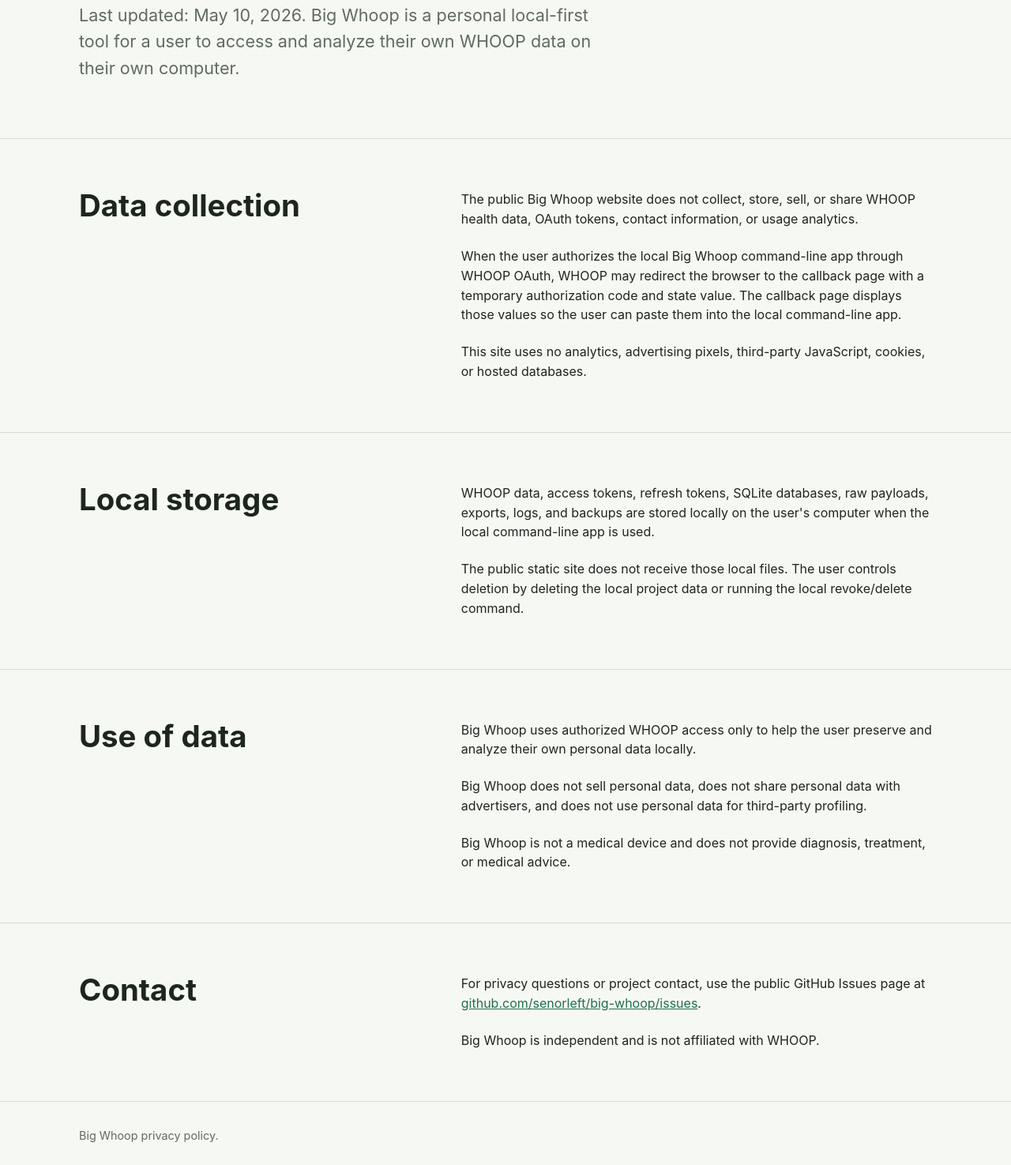
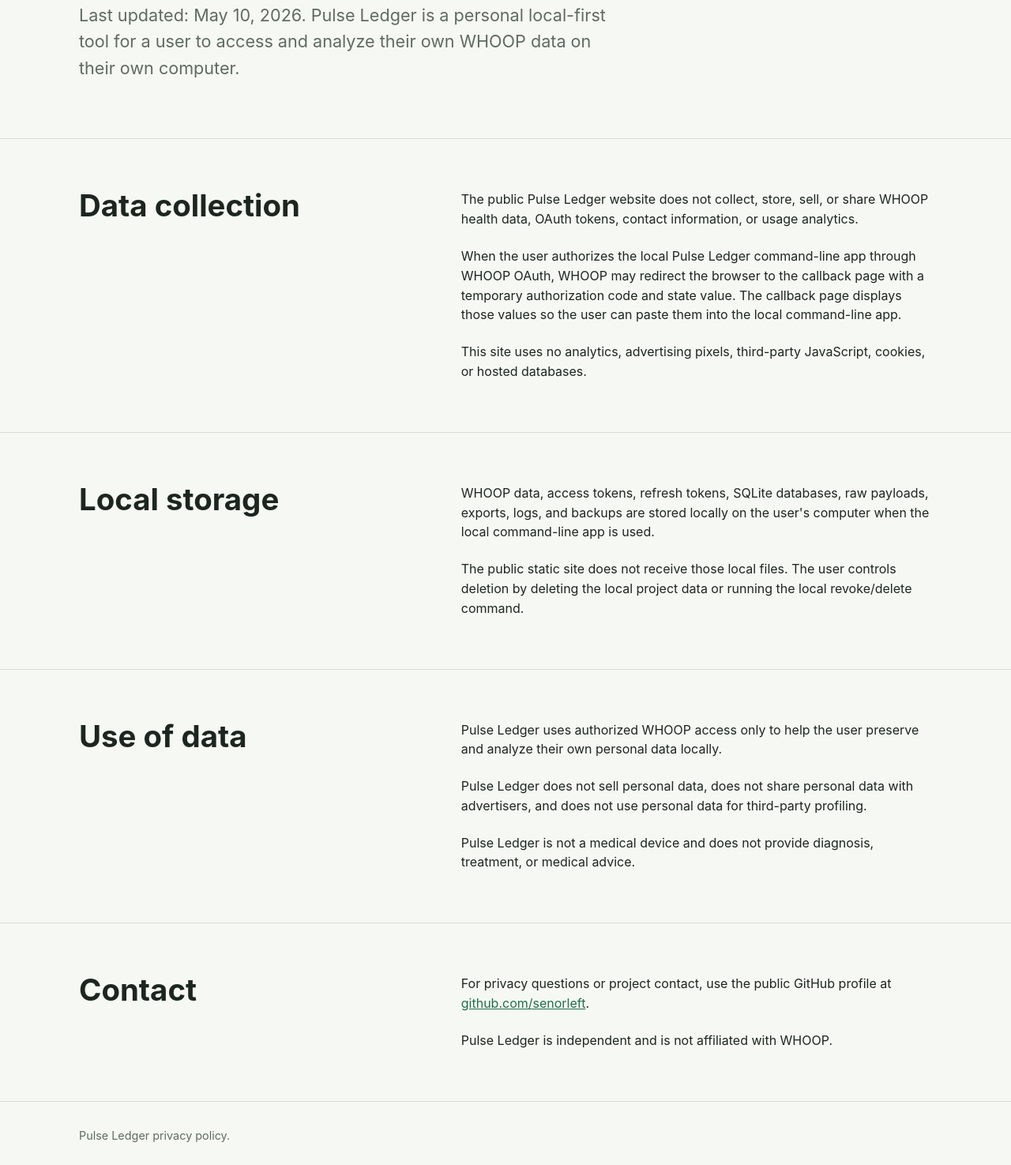
Before and after one commit to senorleft/big-whoop, a plain HTML site: page site/privacy/index.html in a window 1280 px wide. Shown: the part 265-1740 px from the top of the page at 79% size. Drawn offline with Linux system fonts and the light colour scheme.

Commit message:
Rename public app identity to Pulse Ledger
Replace Big Whoop branding and code-facing examples in the public compliance site with Pulse Ledger. Update the Cloudflare Pages URL, OAuth callback command, environment prefix examples, and fallback publisher identity while preserving factual WHOOP API references.

```diff
--- a/site/privacy/index.html
+++ b/site/privacy/index.html
@@ -3,14 +3,14 @@
   <head>
     <meta charset="utf-8">
     <meta name="viewport" content="width=device-width, initial-scale=1">
-    <title>Privacy Policy | Big Whoop</title>
-    <meta name="description" content="Privacy policy for Big Whoop, a local-first personal WHOOP data tool.">
+    <title>Privacy Policy | Pulse Ledger</title>
+    <meta name="description" content="Privacy policy for Pulse Ledger, a local-first personal WHOOP data tool.">
     <link rel="stylesheet" href="../styles.css">
   </head>
   <body>
     <header class="site-header">
       <nav class="shell nav" aria-label="Main navigation">
-        <a class="brand" href="../">Big Whoop</a>
+        <a class="brand" href="../">Pulse Ledger</a>
         <div class="nav-links">
           <a href="../privacy/">Privacy</a>
           <a href="../oauth/callback/">OAuth callback</a>
@@ -22,7 +22,7 @@
       <section class="hero">
         <div class="shell">
           <h1>Privacy Policy</h1>
-          <p class="lede">Last updated: May 10, 2026. Big Whoop is a personal local-first tool for a user to access and analyze their own WHOOP data on their own computer.</p>
+          <p class="lede">Last updated: May 10, 2026. Pulse Ledger is a personal local-first tool for a user to access and analyze their own WHOOP data on their own computer.</p>
         </div>
       </section>
 
@@ -30,8 +30,8 @@
         <div class="shell section-grid">
           <h2>Data collection</h2>
           <div class="stack">
-            <p>The public Big Whoop website does not collect, store, sell, or share WHOOP health data, OAuth tokens, contact information, or usage analytics.</p>
-            <p>When the user authorizes the local Big Whoop command-line app through WHOOP OAuth, WHOOP may redirect the browser to the callback page with a temporary authorization code and state value. The callback page displays those values so the user can paste them into the local command-line app.</p>
+            <p>The public Pulse Ledger website does not collect, store, sell, or share WHOOP health data, OAuth tokens, contact information, or usage analytics.</p>
+            <p>When the user authorizes the local Pulse Ledger command-line app through WHOOP OAuth, WHOOP may redirect the browser to the callback page with a temporary authorization code and state value. The callback page displays those values so the user can paste them into the local command-line app.</p>
             <p>This site uses no analytics, advertising pixels, third-party JavaScript, cookies, or hosted databases.</p>
           </div>
         </div>
@@ -51,9 +51,9 @@
         <div class="shell section-grid">
           <h2>Use of data</h2>
           <div class="stack">
-            <p>Big Whoop uses authorized WHOOP access only to help the user preserve and analyze their own personal data locally.</p>
-            <p>Big Whoop does not sell personal data, does not share personal data with advertisers, and does not use personal data for third-party profiling.</p>
-            <p>Big Whoop is not a medical device and does not provide diagnosis, treatment, or medical advice.</p>
+            <p>Pulse Ledger uses authorized WHOOP access only to help the user preserve and analyze their own personal data locally.</p>
+            <p>Pulse Ledger does not sell personal data, does not share personal data with advertisers, and does not use personal data for third-party profiling.</p>
+            <p>Pulse Ledger is not a medical device and does not provide diagnosis, treatment, or medical advice.</p>
           </div>
         </div>
       </section>
@@ -62,15 +62,15 @@
         <div class="shell section-grid">
           <h2>Contact</h2>
           <div class="stack">
-            <p>For privacy questions or project contact, use the public GitHub Issues page at <a href="https://github.com/senorleft/big-whoop/issues" rel="noreferrer">github.com/senorleft/big-whoop/issues</a>.</p>
-            <p>Big Whoop is independent and is not affiliated with WHOOP.</p>
+            <p>For privacy questions or project contact, use the public GitHub profile at <a href="https://github.com/senorleft" rel="noreferrer">github.com/senorleft</a>.</p>
+            <p>Pulse Ledger is independent and is not affiliated with WHOOP.</p>
           </div>
         </div>
       </section>
     </main>
 
     <footer class="site-footer">
-      <div class="shell">Big Whoop privacy policy.</div>
+      <div class="shell">Pulse Ledger privacy policy.</div>
     </footer>
   </body>
 </html>
```
Also changed, not shown: site/index.html (+5 -5 lines), site/oauth/callback/index.html (+5 -5 lines), 3 other files.
